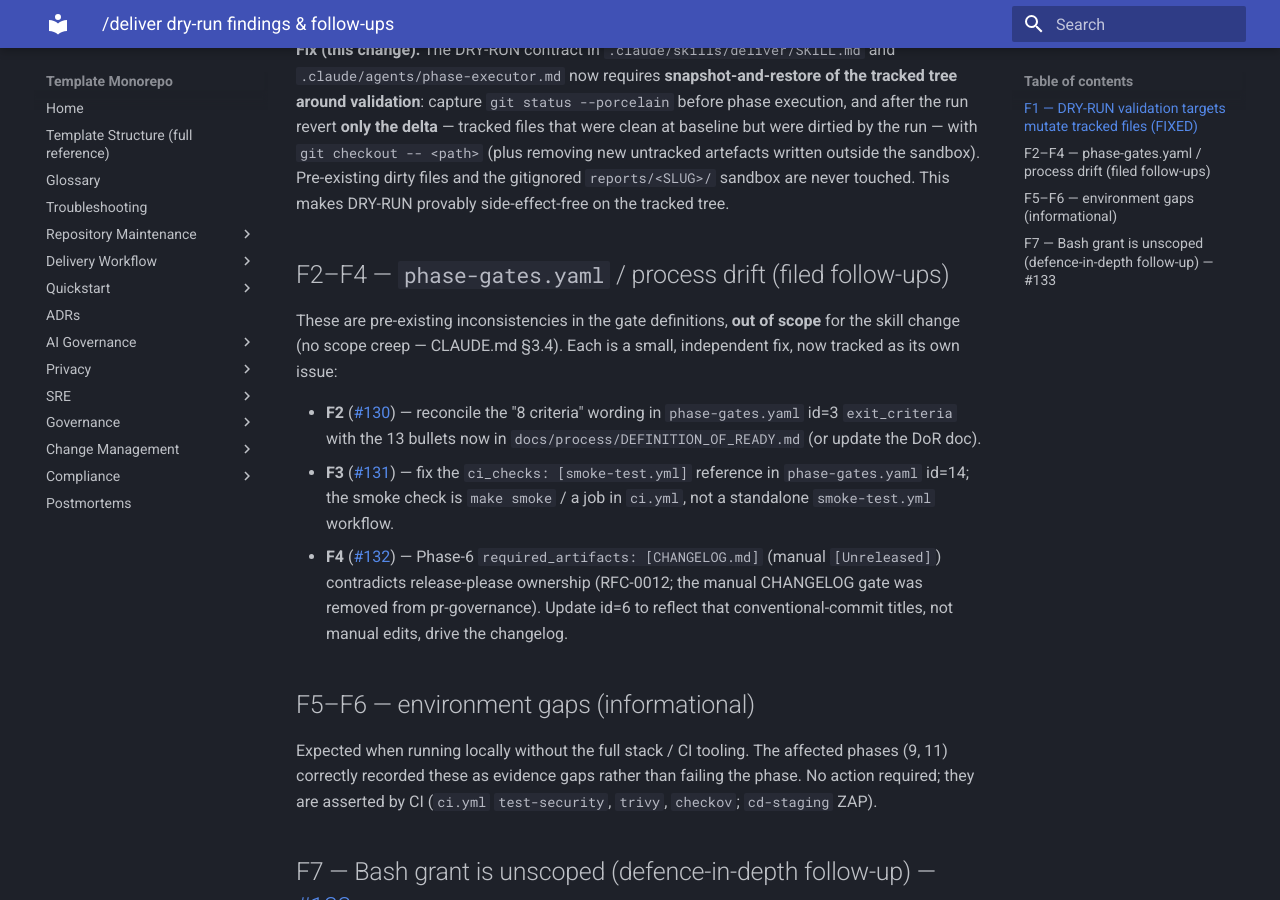
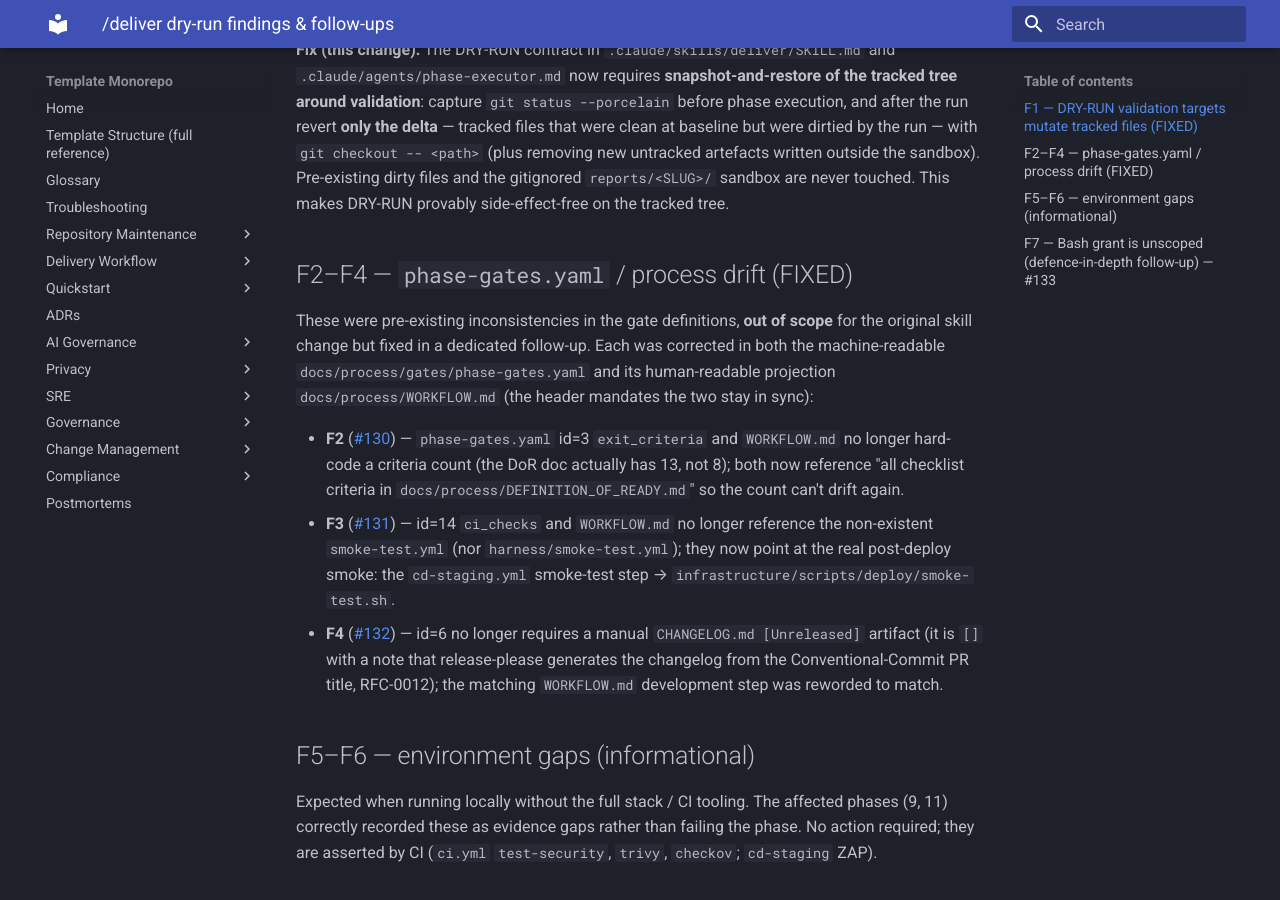
Before and after one commit to valdomirosouza/Repository-Template-v2, an MkDocs documentation site: the page built from docs/sdlc/deliver-dryrun-findings.md, in a window 1280 px wide and 900 px high, scrolled down 1269 px. Built offline with MkDocs 1.6.1 and Material for MkDocs 9.7.7, drawn with Linux system fonts in a browser that asks for light colours; some of the changed text lies outside the part shown.

Commit message:
docs(process): fix phase-gates drift F2-F4 (DoR count, smoke ref, CHANGELOG)
Correct three pre-existing inconsistencies in the phase-gate definitions, in
both the machine-readable docs/process/gates/phase-gates.yaml and its
human-readable projection docs/process/WORKFLOW.md (the header mandates they
stay in sync):

- F2 (#130): id=3 exit_criteria no longer hard-codes "8 criteria" (the DoR
  doc actually has 13). Both now reference all criteria in
  docs/process/DEFINITION_OF_READY.md, so the count cannot drift again.
- F3 (#131): id=14 ci_checks no longer points at a non-existent smoke-test.yml
  (nor harness/smoke-test.yml). It now references the real post-deploy smoke:
  the cd-staging.yml smoke-test step -> infrastructure/scripts/deploy/smoke-test.sh.
- F4 (#132): id=6 drops the manual CHANGELOG.md [Unreleased] required_artifact
  ([] with a note); release-please generates the changelog from the
  Conventional-Commit PR title (RFC-0012).

Also marks F2-F4 fixed in docs/sdlc/deliver-dryrun-findings.md.

Closes #130
Closes #131
Closes #132

Co-Authored-By: Claude Opus 4.8 (1M context) <noreply@anthropic.com>

```diff
--- a/docs/sdlc/deliver-dryrun-findings.md
+++ b/docs/sdlc/deliver-dryrun-findings.md
@@ -7,9 +7,9 @@ This is a living list — check items off as they are fixed or filed as issues.
 | ID  | Finding                                                                                                                        | Severity | Owner area                   | Status                  |
 | --- | ------------------------------------------------------------------------------------------------------------------------------ | -------- | ---------------------------- | ----------------------- |
 | F1  | DRY-RUN validation targets mutate **tracked** files                                                                            | Medium   | `/deliver` skill             | ✅ Fixed in this change |
-| F2  | DoR checklist count drift: gate says "8 criteria", `DEFINITION_OF_READY.md` lists 13                                           | Low      | `phase-gates.yaml` / process | 📋 Filed — [#130][130]  |
-| F3  | Phase-14 gate references `smoke-test.yml` which doesn't exist as a standalone workflow                                         | Low      | `phase-gates.yaml` id=14     | 📋 Filed — [#131][131]  |
-| F4  | Phase-6 gate requires a manual `CHANGELOG [Unreleased]` edit, contradicting release-please ownership (RFC-0012)                | Low      | `phase-gates.yaml` id=6      | 📋 Filed — [#132][132]  |
+| F2  | DoR checklist count drift: gate says "8 criteria", `DEFINITION_OF_READY.md` lists 13                                           | Low      | `phase-gates.yaml` / process | ✅ Fixed — [#130][130]  |
+| F3  | Phase-14 gate references `smoke-test.yml` which doesn't exist as a standalone workflow                                         | Low      | `phase-gates.yaml` id=14     | ✅ Fixed — [#131][131]  |
+| F4  | Phase-6 gate requires a manual `CHANGELOG [Unreleased]` edit, contradicting release-please ownership (RFC-0012)                | Low      | `phase-gates.yaml` id=6      | ✅ Fixed — [#132][132]  |
 | F5  | Local supply-chain tooling absent (`trivy`/`checkov`/`bandit`/`pip-audit`/`syft`/`cosign`) — Phase 9 SAST/SCA/SBOM are CI-only | Info     | environment                  | ⬜ Expected / no action |
 | F6  | `make sbom`/`make doctor`/`make smoke` need infra (`syft`, Docker, `.env`) — Phase 9/11 evidence partial locally               | Info     | environment                  | ⬜ Expected / no action |
 | F7  | `/deliver` + `phase-executor` grant unscoped `Bash`; push/merge/deploy/flag prohibitions are prose-only, not tool-enforced     | Medium   | skill/agent permissions      | 📋 Filed — [#133][133]  |
@@ -39,22 +39,22 @@ validation**: capture `git status --porcelain` before phase execution, and after
 Pre-existing dirty files and the gitignored `reports/<SLUG>/` sandbox are never touched. This makes
 DRY-RUN provably side-effect-free on the tracked tree.
 
-## F2–F4 — `phase-gates.yaml` / process drift (filed follow-ups)
+## F2–F4 — `phase-gates.yaml` / process drift (FIXED)
 
-These are pre-existing inconsistencies in the gate definitions, **out of scope** for the skill
-change (no scope creep — CLAUDE.md §3.4). Each is a small, independent fix, now tracked as its own
-issue:
+These were pre-existing inconsistencies in the gate definitions, **out of scope** for the original
+skill change but fixed in a dedicated follow-up. Each was corrected in both the machine-readable
+`docs/process/gates/phase-gates.yaml` and its human-readable projection `docs/process/WORKFLOW.md`
+(the header mandates the two stay in sync):
 
-- **F2** ([#130][130]) — reconcile the "8 criteria" wording in `phase-gates.yaml` id=3
-  `exit_criteria` with the 13 bullets now in `docs/process/DEFINITION_OF_READY.md` (or update the
-  DoR doc).
-- **F3** ([#131][131]) — fix the `ci_checks: [smoke-test.yml]` reference in `phase-gates.yaml`
-  id=14; the smoke check is `make smoke` / a job in `ci.yml`, not a standalone `smoke-test.yml`
-  workflow.
-- **F4** ([#132][132]) — Phase-6 `required_artifacts: [CHANGELOG.md]` (manual `[Unreleased]`)
-  contradicts release-please ownership (RFC-0012; the manual CHANGELOG gate was removed from
-  pr-governance). Update id=6 to reflect that conventional-commit titles, not manual edits, drive
-  the changelog.
+- **F2** ([#130][130]) — `phase-gates.yaml` id=3 `exit_criteria` and `WORKFLOW.md` no longer
+  hard-code a criteria count (the DoR doc actually has 13, not 8); both now reference
+  "all checklist criteria in `docs/process/DEFINITION_OF_READY.md`" so the count can't drift again.
+- **F3** ([#131][131]) — id=14 `ci_checks` and `WORKFLOW.md` no longer reference the non-existent
+  `smoke-test.yml` (nor `harness/smoke-test.yml`); they now point at the real post-deploy smoke:
+  the `cd-staging.yml` smoke-test step → `infrastructure/scripts/deploy/smoke-test.sh`.
+- **F4** ([#132][132]) — id=6 no longer requires a manual `CHANGELOG.md [Unreleased]` artifact
+  (it is `[]` with a note that release-please generates the changelog from the Conventional-Commit
+  PR title, RFC-0012); the matching `WORKFLOW.md` development step was reworded to match.
 
 ## F5–F6 — environment gaps (informational)
 
```
Also changed, not shown: docs/process/WORKFLOW.md (+8 -8 lines), docs/process/gates/phase-gates.yaml (+3 -4 lines).
